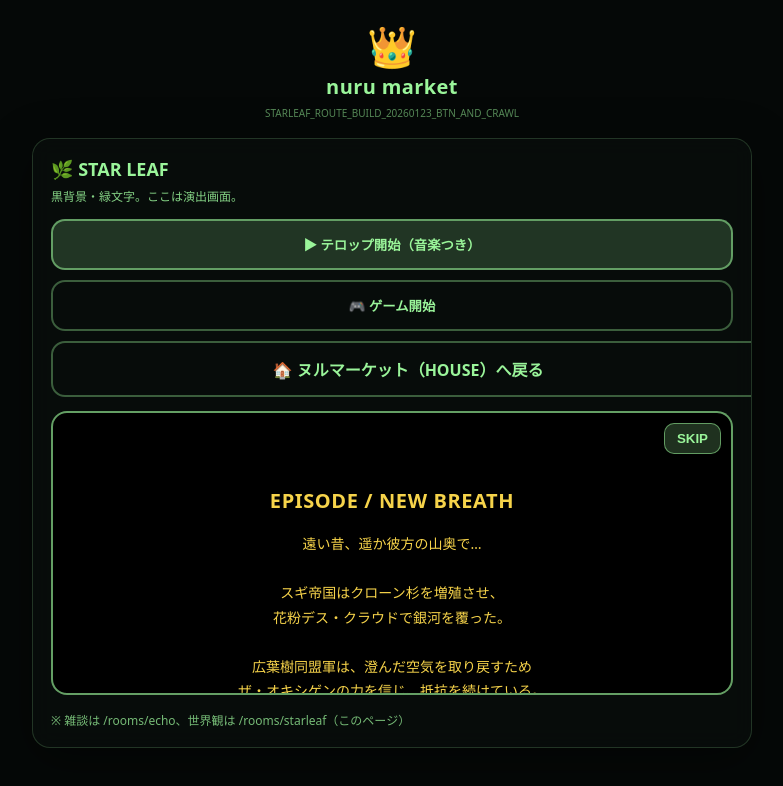
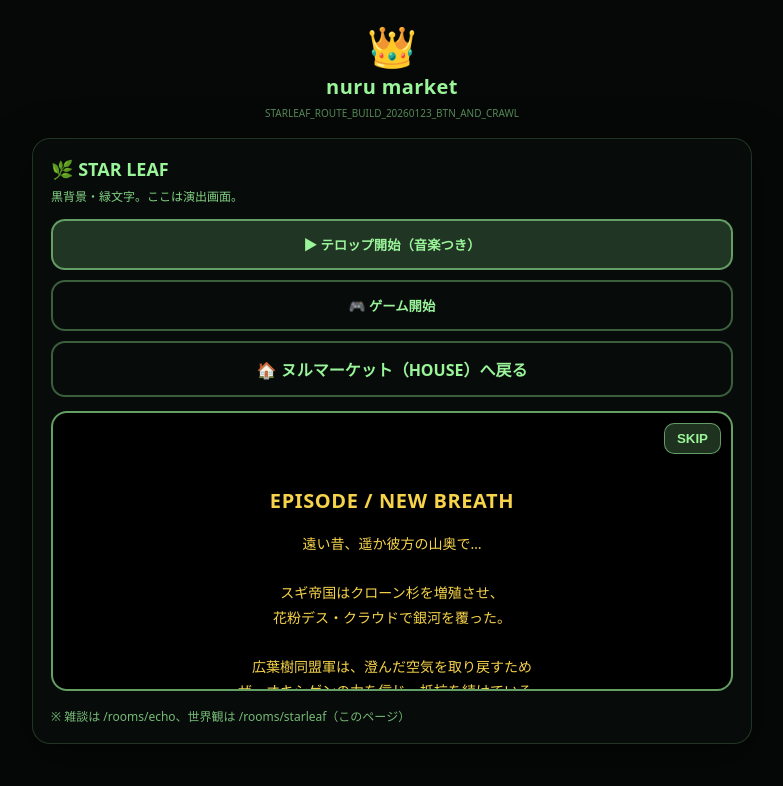
Before and after one commit to kan0601g-maker/pause-pwa, a Next.js app: page / in a window 1280 px wide. Both pictures are taken after a click on the button "▶ テロップ開始（音楽つき）". Shown: the top 786 px of the page, without its empty margins (248-1031 px from the left). Built offline with nearby package versions, Linux system fonts and the light colour scheme.

Commit message:
Update page.js

```diff
--- a/app/page.js
+++ b/app/page.js
@@ -168,6 +168,8 @@ export default function StarleafPage() {
       justifyContent: "center",
       gap: 8,
       width: "100%",
+      maxWidth: "100%",
+      minWidth: 0,
       padding: "14px 14px",
       borderRadius: 14,
       fontWeight: 800,
@@ -175,6 +177,7 @@ export default function StarleafPage() {
       cursor: "pointer",
       border: "2px solid",
       userSelect: "none",
+      boxSizing: "border-box", // ★重要：border込みで100%にする（はみ出し防止）
     };
 
     if (variant === "ghost") {
@@ -235,6 +238,7 @@ export default function StarleafPage() {
                 🎮 ゲーム開始
               </button>
 
+              {/* HOUSEへ戻る（ルートトップ） */}
               <Link href="/" style={btn("ghost")}>
                 🏠 ヌルマーケット（HOUSE）へ戻る
               </Link>
@@ -249,6 +253,7 @@ export default function StarleafPage() {
                   overflow: "hidden",
                   borderRadius: 16,
                   border: "2px solid rgba(154, 245, 154, 0.65)",
+                  boxSizing: "border-box",
                 }}
               >
                 <div
@@ -260,6 +265,7 @@ export default function StarleafPage() {
                     color: "#F6D34A",
                     padding: 22,
                     animation: `crawlUp ${OPENING_MS}ms linear forwards`,
+                    boxSizing: "border-box",
                   }}
                 >
                   <div
@@ -291,6 +297,7 @@ export default function StarleafPage() {
                     padding: "7px 12px",
                     fontWeight: 800,
                     cursor: "pointer",
+                    boxSizing: "border-box",
                   }}
                 >
                   SKIP
```
